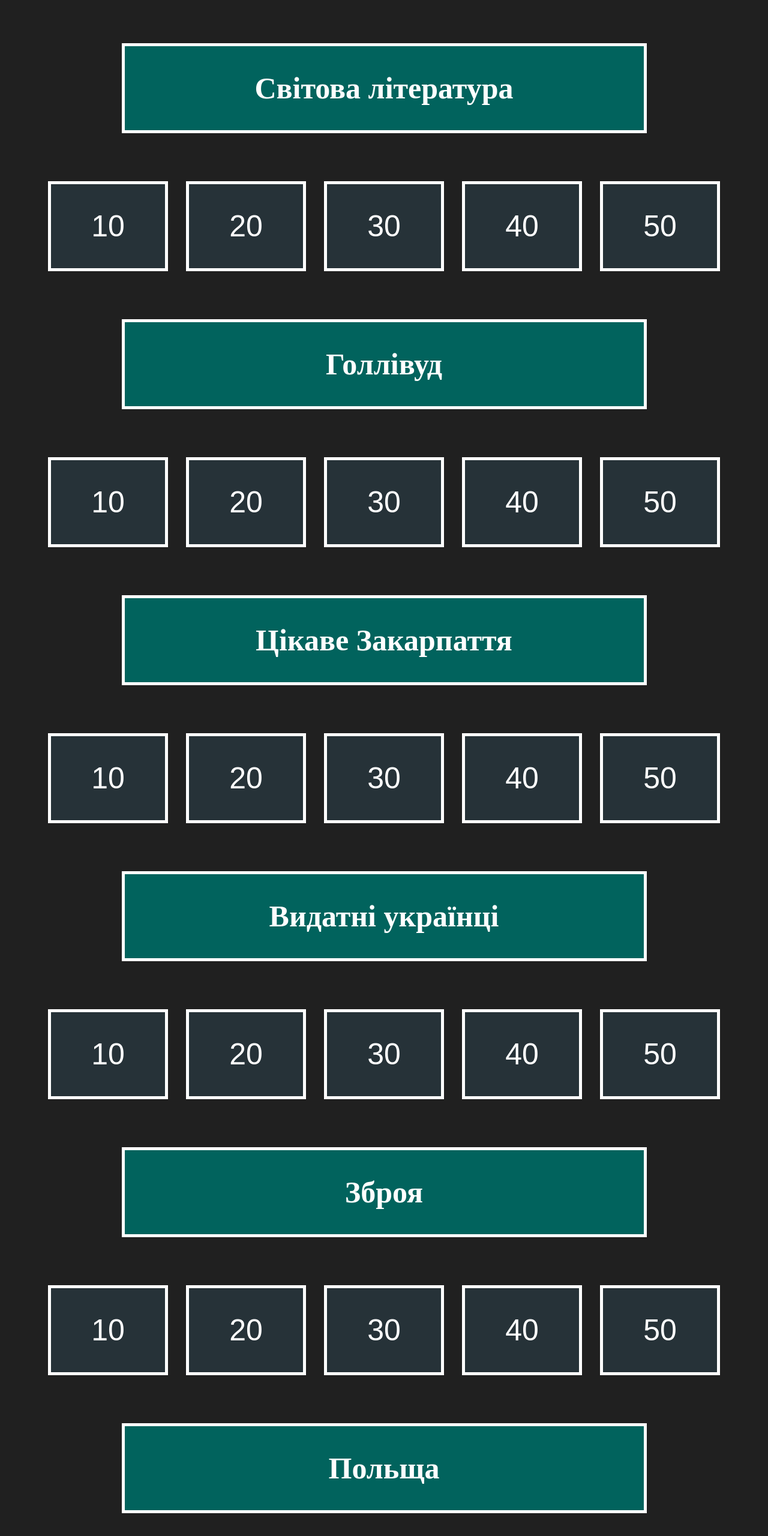
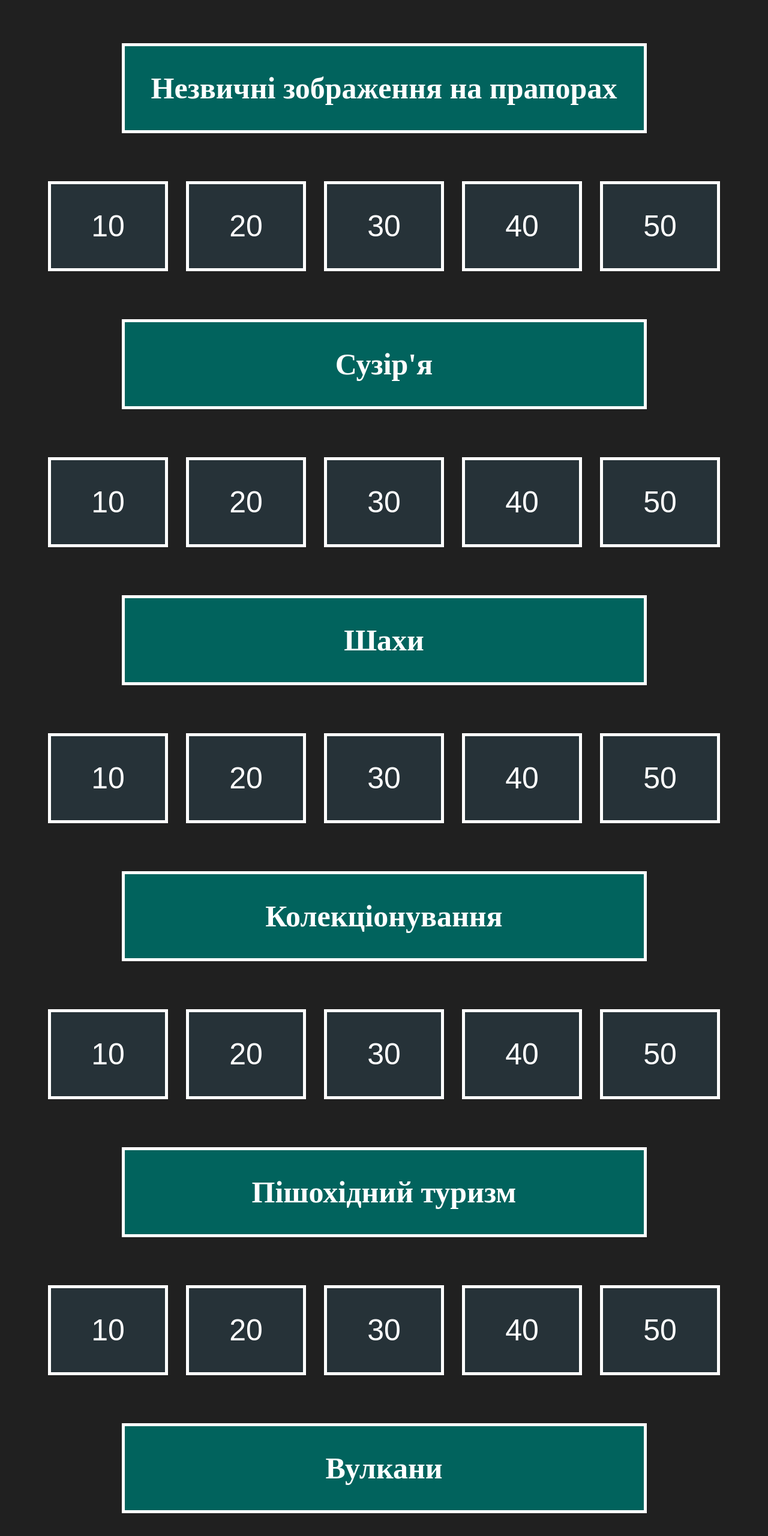
Before and after one commit to JuliannaMalyk/MEGA_Brain, a plain HTML site: page MEGA_Brain/index.html in a window 1280 px wide. Shown: the part 228-2788 px from the top of the page at 60% size. Drawn offline with Linux system fonts and the light colour scheme.

Commit message:
Update index.html

```diff
--- a/MEGA_Brain/index.html
+++ b/MEGA_Brain/index.html
@@ -25,7 +25,7 @@
                     <div class="main-page__body">
                         <ul class="main-page__items items--1">
                             <div class="topic__items">
-                                <li class="items__topic">Світова література</li>
+                                <li class="items__topic">Незвичні зображення на прапорах</li>
                             </div>
                             <div class="question__items">
                                 <li class="items__question">
@@ -49,7 +49,7 @@
                         </ul>
                         <ul class="main-page__items items--2">
                             <div class="topic__items">
-                             <li class="items__topic">Голлівуд</li>
+                             <li class="items__topic">Сузір'я</li>
                             </div>
                             <div class="question__items">
                                 <li class="items__question">
@@ -71,7 +71,7 @@
                         </ul>
                         <ul class="main-page__items items--3">
                             <div class="topic__items">
-                                <li class="items__topic">Цікаве Закарпаття</li>
+                                <li class="items__topic">Шахи</li>
                             </div>
                             <div class="question__items">
                                 <li class="items__question">
@@ -93,7 +93,7 @@
                         </ul>
                         <ul class="main-page__items items--4">
                             <div class="topic__items">
-                                <li class="items__topic">Видатні українці</li>
+                                <li class="items__topic">Колекціонування</li>
                             </div>
                             <div class="question__items">
                                 <li class="items__question">
@@ -115,7 +115,7 @@
                         </ul>
                         <ul class="main-page__items items--5">
                             <div class="topic__items">
-                                <li class="items__topic">Зброя</li>
+                                <li class="items__topic">Пішохідний туризм</li>
                             </div>
                             <div class="question__items">
                                 <li class="items__question">
@@ -137,7 +137,7 @@
                         </ul>
                         <ul class="main-page__items items--6">
                             <div class="topic__items">
-                                <li class="items__topic">Польща</li>
+                                <li class="items__topic">Вулкани</li>
                             </div>
                             <div class="question__items">
                                 <li class="items__question">
@@ -159,7 +159,7 @@
                         </ul>
                         <ul class="main-page__items items--7">
                             <div class="topic__items">
-                                <li class="items__topic">Час</li>
+                                <li class="items__topic">Українські традиції</li>
                             </div>
                             <div class="question__items">
                                 <li class="items__question">
```
